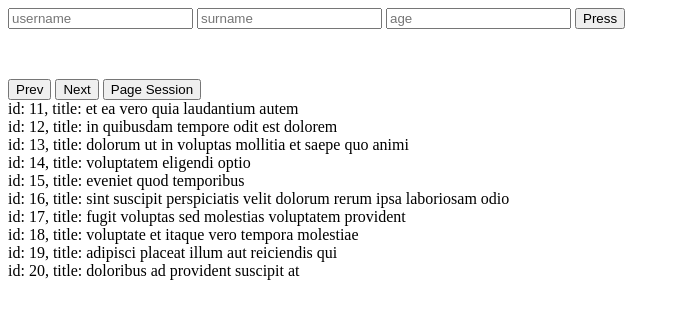
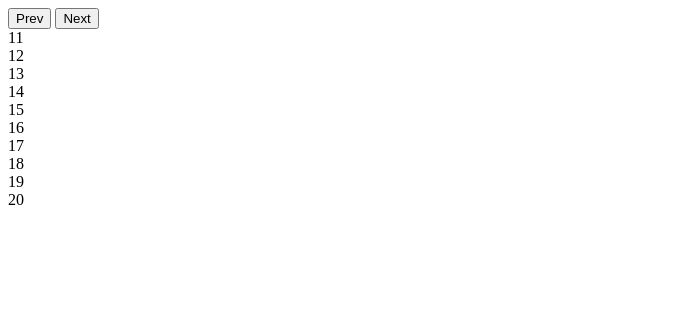
Before and after one commit to AntonVanrvianskyi/homeWork, a plain HTML site: page js/Lesson10/index.html in a window 1280 px wide. Both pictures are taken after a click on the button "Next". Shown: the whole page, without its empty margins (0-680 px from the left). Drawn offline with Linux system fonts and the light colour scheme; files that its build step writes are made by us from their sources.

Commit message:
changes Lesson 10

```diff
--- a/js/Lesson10/index.html
+++ b/js/Lesson10/index.html
@@ -1,11 +1,11 @@
-<!doctype html>
+<!Doctype html>
 <html lang="en">
 <head>
     <meta charset="UTF-8">
     <meta name="viewport"
           content="width=device-width, user-scalable=no, initial-scale=1.0, maximum-scale=1.0, minimum-scale=1.0">
     <meta http-equiv="X-UA-Compatible" content="ie=edge">
-    <link rel="stylesheet" href="main.css">
+
     <title>Document</title>
     <style>
         .btn-page{
@@ -16,15 +16,17 @@
 </head>
 <body>
 <form >
-  <input type="text" placeholder="username" id="1">
-  <input type="text" placeholder="surname" id="2">
-  <input type="text" placeholder="age" id="3">
-    <button class="btn">Press</button>
+<!--  <input type="text" placeholder="username" id="1">-->
+<!--  <input type="text" placeholder="surname" id="2">-->
+<!--  <input type="text" placeholder="age" id="3">-->
+<!--    <button class="btn">Press</button>-->
 </form>
 <div id="number-block"></div>
-<button name="btnPrev" disabled>Prev</button>
+
+<button name="btnPrev" >Prev</button>
 <button  name="btnNext">Next</button>
-<button class="btn-page" >Page Session</button>
+<div id="wrapper"></div>
+<!--<button name="btn-page" >Page Session</button>-->
 
 <script src="main.js"></script>
 </body>
--- a/js/Lesson10/main.js
+++ b/js/Lesson10/main.js
@@ -651,46 +651,76 @@ let users = [
         "body": "cupiditate quo est a modi nesciunt soluta\nipsa voluptas error itaque dicta in\nautem qui minus magnam et distinctio eum\naccusamus ratione error aut"
     }
 ];
-let x = 0;
-window.onload = function () {
-    for (let i = 0; i < 10; i++) {
-        const user = users[i];
+let numPage = 1;
+ function list( numPage, limit=10) {
+     const wrapper = document.getElementById('wrapper');
+     let startIndex = (numPage-1)*limit;
+     let endIndex = numPage * limit;
+    let  newArr = [];
+
+     if (endIndex < users.length) {
+         btnNext.removeAttribute('disabled');
+     } else {
+         btnNext.setAttribute('disabled', 'disabled');
+         endIndex = users.length;
+     }
+
+if (startIndex>0){
+    btnPrev.removeAttribute('disabled');
+}else {
+
+    btnPrev.setAttribute('disabled', 'disabled')
+}
+
+     for (let i = startIndex; i<endIndex; i++) {
+         const item = users[i]
         let div = document.createElement('div');
-        div.setAttribute('id','div')
-        div.innerText = `id: ${user.id}, title: ${user.title}`;
-        document.body.appendChild(div);
-    }
-    x = 10;
-}
-let btnNext = document.getElementsByName('btnNext')[0];
-let btnPrev = document.getElementsByName('btnPrev')[0];
+        div.innerText = item.id;
+        document.body.appendChild(div)
+         newArr.push(div)
+     }
+    wrapper.replaceChildren(...newArr)
+ }
+ const btnPrev = document.getElementsByName('btnPrev')[0];
+const btnNext = document.getElementsByName('btnNext')[0];
+list(numPage)
+  btnNext.addEventListener('click', function () {
+      list(numPage += 1)
+  });
+btnPrev.addEventListener('click', function () {
+    list(numPage -= 1)
+});
 
 
-btnNext.addEventListener('click' , function () {
-    if (x>1){
-        btnPrev.removeAttribute('disabled')
-    }
 
-    for (let i = x;  i<x+10; i++) {
-        const argument = users[i];
-        let a = document.getElementById('div')
-        a.innerText = `id: ${argument.id}, title: ${argument.title}`
-        document.body.appendChild(a)
-    }
-     x += 10
-})
-btnPrev.addEventListener('click', function (){
 
-    x-=10;
 
-    for (let i = x; i < x+10; i++) {
-        const user = users[i];
-        let b = document.getElementById('div')
-        b.innerText =`id: ${user.id}, title: ${user.title}`
-        document.body.appendChild(b)
-    }
 
-})
+
+
+
+
+
+
+
+
+
+
+
+
+
+
+
+
+
+
+
+
+
+
+
+
+
 
 // *** Створити 3 інпута та кнопку. Один визначає кількість рядків, другий - кількість ячеєк, третій вмиіст ячеєк.
 //     При натисканні кнопки, вся ця інформація зчитується і формується табличка, з відповідним вмістом.
```
